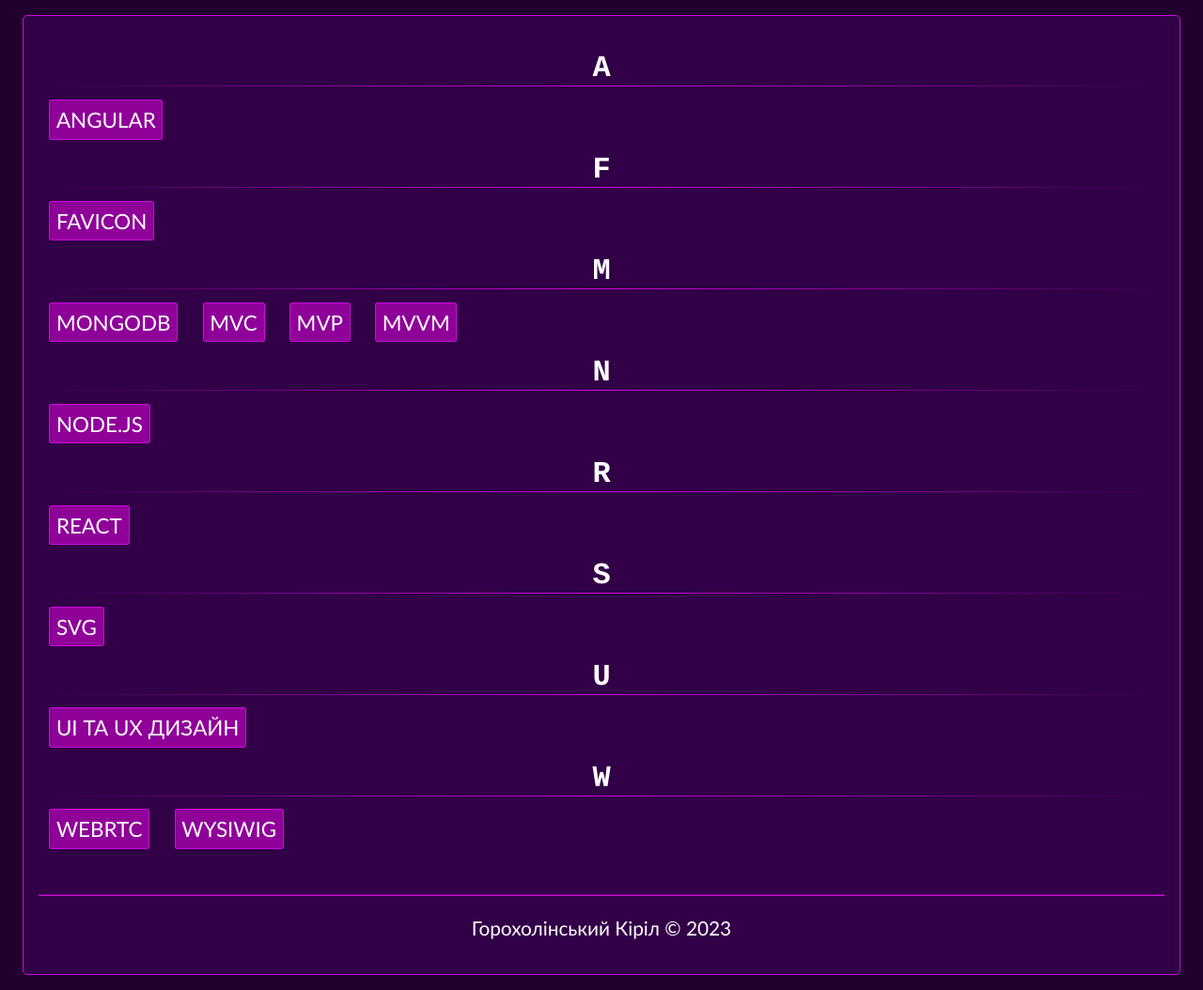
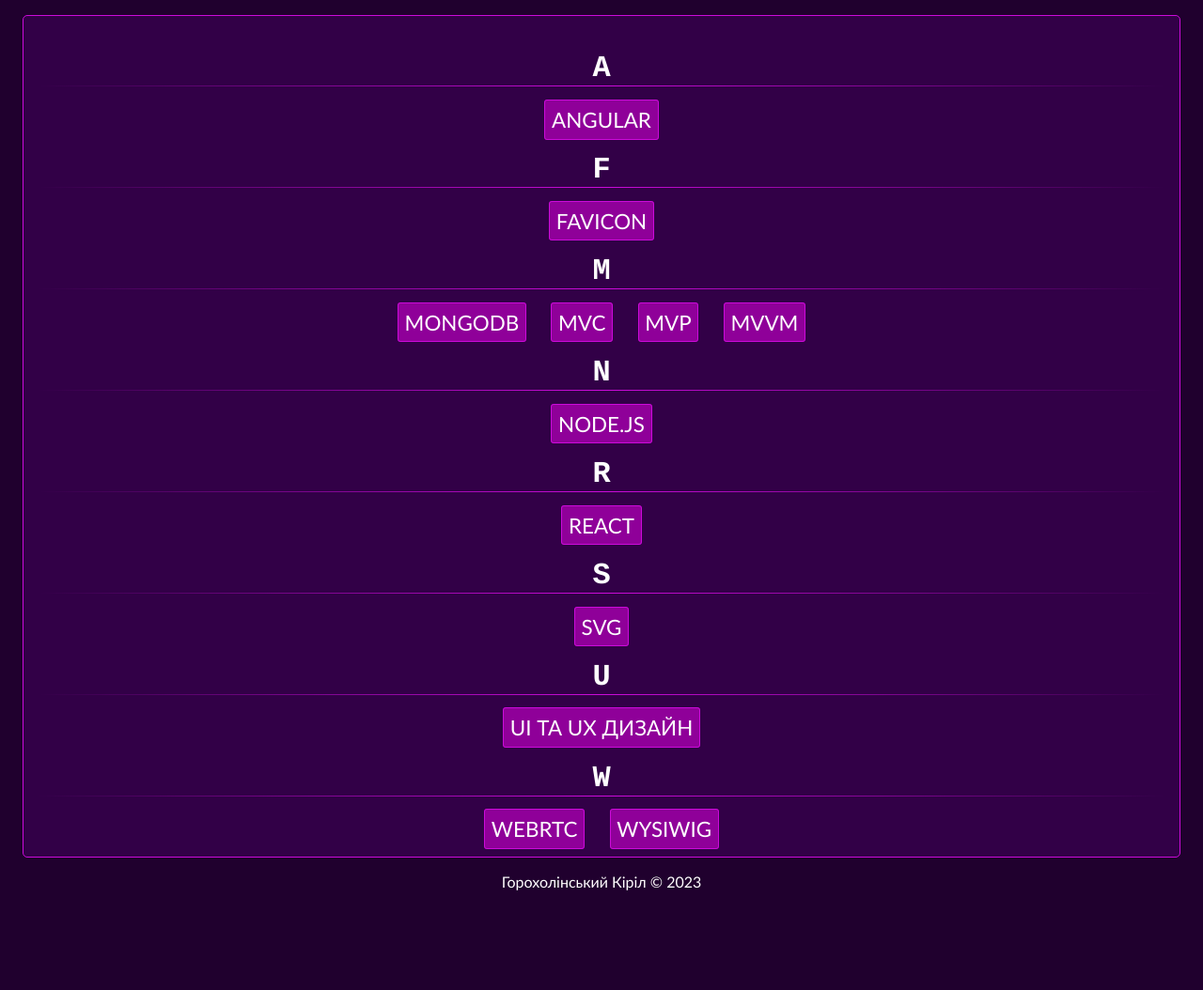
Before and after one commit to KiriLLAdMiN253/vocabulary, a plain HTML site: page МАН/index.html in a window 1280 px wide. Shown: the whole page at 94% size. After the commit the page ends 964 px from the top, so only its background shows below. Drawn offline with Linux system fonts and the light colour scheme.

Commit message:
Update index.html
redesign

```diff
--- a/МАН/index.html
+++ b/МАН/index.html
@@ -5,7 +5,7 @@
 		<meta charset="utf-8">
 	</head>
 	<body>
-		<div align="center" class="main" style="text-align: left;">
+		<div align="center" class="main" style="text-align: center;">
 			<h1>A</h1>
 				<a href="Angular.html">Angular</a>
 			<h1>F</h1>
@@ -26,10 +26,7 @@
 			<h1>W</h1>
 				<a href="WebRTC.html">WebRTC</a>
 				<a href="WYSIWIG.html">WYSIWIG</a>
-			<div style="text-align: center; padding-top: 3em;">
-				<hr />
-				<p>Горохолінський Кіріл © 2023</p>
-			</div>
 		</div>
+		<p align="center" style="font-size: 1em;">Горохолінський Кіріл © 2023</p>
 	</body>
 </html>
```
